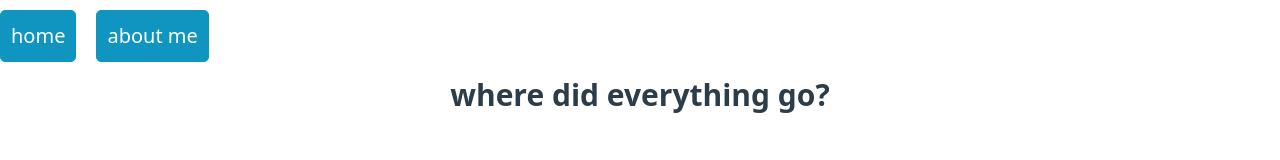
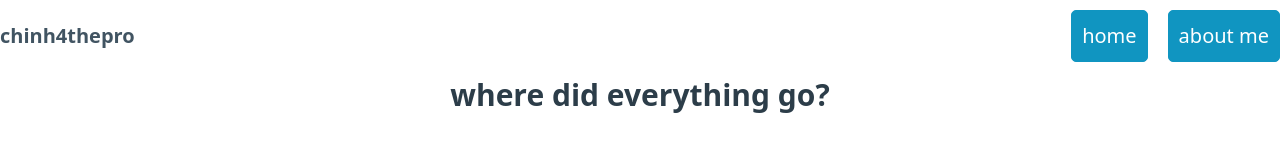
Before and after one commit to chinh4thepro/chinh4thepro.github.io, a plain HTML site: page index.html in a window 1280 px wide. Drawn offline with nearby package versions, Linux system fonts and the light colour scheme.

Commit message:
testingtest

```diff
--- a/index.html
+++ b/index.html
@@ -9,12 +9,13 @@
     <link rel="stylesheet" href="https://unpkg.com/@picocss/pico@latest/css/pico.min.css">
 </head>
 <nav>
-    <nav>
-        <ul>
-            <li><a href="index.html" role="button">home</a></li>
-            <li><a href="about-me.html" role="button">about me</a></li>
-        </ul>
-    </nav>
+    <ul>
+        <li><strong>chinh4thepro</strong></li>
+    </ul>
+    <ul>
+        <li><a href="index.html" role="button">home</a></li>
+        <li><a href="about-me.html" role="button">about me</a></li>
+    </ul>
 </nav>
 <body>
     <h3><center>where did everything go?</center></h3>
```
Also changed, not shown: about-me.html (+3 -0 lines).
